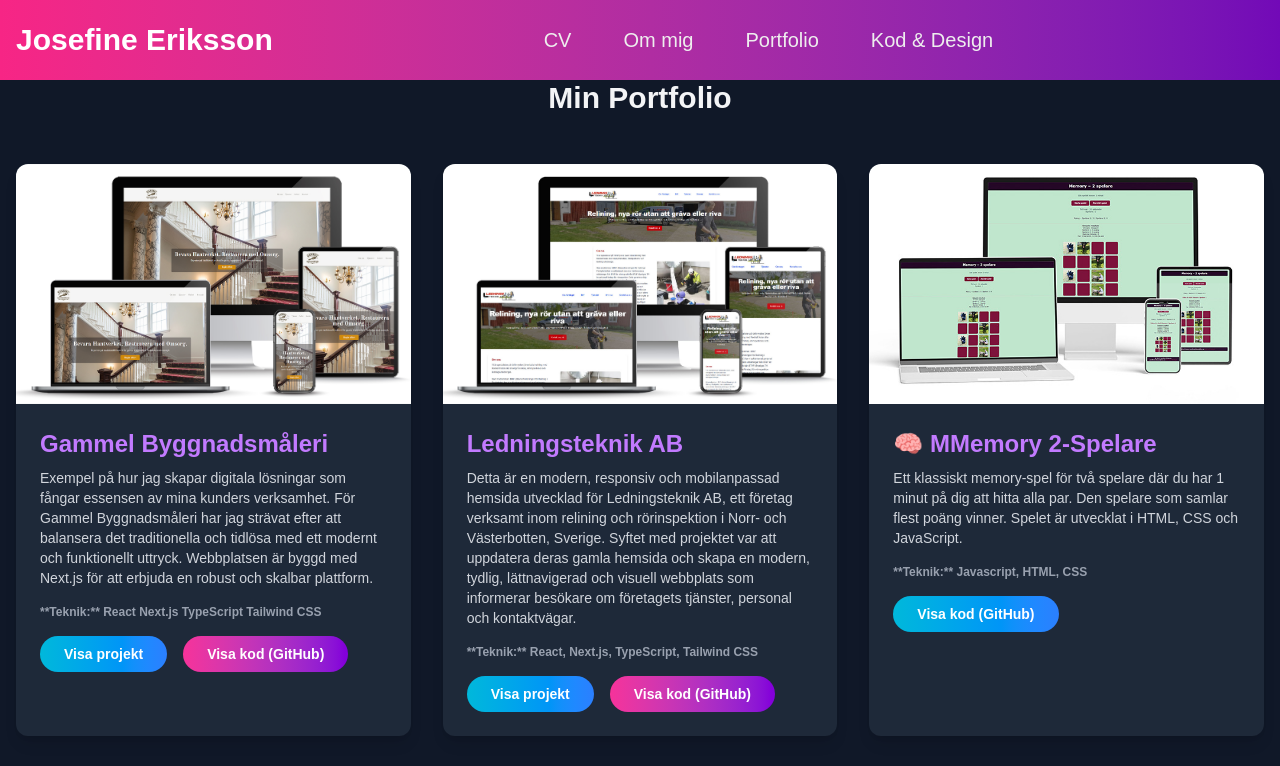
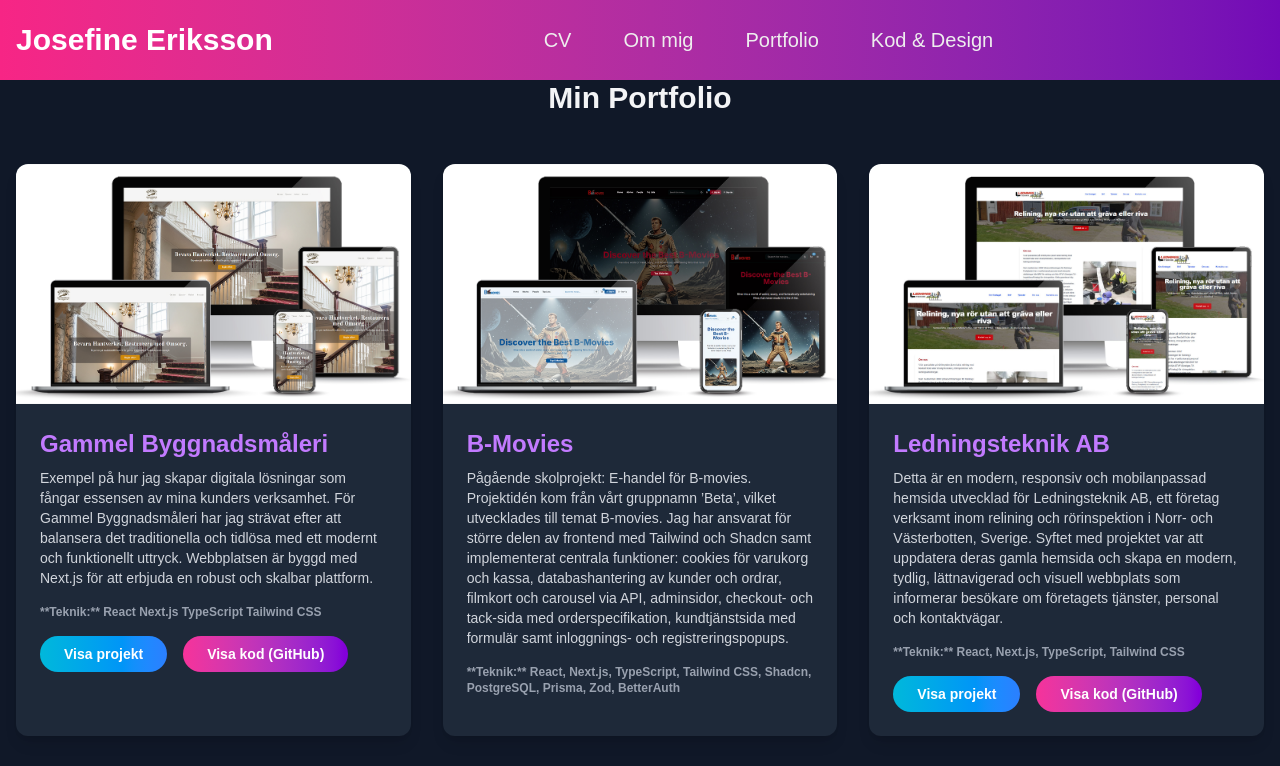
Before and after one commit to knixan/josefinecvportfolio, a Next.js app: page /portfolio in a window 1280 px wide. Shown: the top 766 px of the page. Built offline with nearby package versions, Linux system fonts and the light colour scheme.

Commit message:
b-movies

```diff
--- a/src/app/portfolio/page.tsx
+++ b/src/app/portfolio/page.tsx
@@ -55,6 +55,57 @@
               </div>
             </div>
           </div>
+
+          {/* B-Movies */}
+          <div className="bg-gray-800 rounded-xl shadow-lg overflow-hidden transform transition-transform duration-300 hover:scale-105 hover:shadow-2xl">
+            <div className="relative h-60 overflow-hidden">
+              <Image
+                src="/Image/mockup-bmovies.jpg"
+                alt="B-movies"
+                fill
+                style={{ objectFit: "cover" }}
+                className="transition-transform duration-300 hover:scale-110"
+              />
+            </div>
+            <div className="p-6">
+              <h3 className="text-2xl font-semibold text-purple-400 mb-2">
+                B-Movies
+              </h3>
+              <p className="text-gray-300 text-sm mb-4">
+                Pågående skolprojekt: E-handel för B-movies. Projektidén kom
+                från vårt gruppnamn ’Beta’, vilket utvecklades till temat
+                B-movies. Jag har ansvarat för större delen av frontend med
+                Tailwind och Shadcn samt implementerat centrala funktioner:
+                cookies för varukorg och kassa, databashantering av kunder och
+                ordrar, filmkort och carousel via API, adminsidor, checkout- och
+                tack-sida med orderspecifikation, kundtjänstsida med formulär
+                samt inloggnings- och registreringspopups.
+              </p>
+              <p className="text-gray-400 font-semibold text-xs mb-4">
+                **Teknik:** React, Next.js, TypeScript, Tailwind CSS, Shadcn,
+                PostgreSQL, Prisma, Zod, BetterAuth
+              </p>
+              <div className="flex flex-col md:flex-row gap-4">
+                {/* <Link
+                  href="https://ledningsteknik.vercel.app/"
+                  className="inline-block bg-gradient-to-r from-cyan-500 to-blue-500 text-white font-bold py-2 px-6 rounded-full text-sm hover:from-blue-500 hover:to-cyan-500 transition-all duration-300 mb-2 md:mb-0"
+                  target="_blank"
+                  rel="noopener noreferrer"
+                >
+                  Visa projekt
+                </Link>
+                <Link
+                  href="https://github.com/knixan/ledningsteknik"
+                  className="inline-block bg-gradient-to-r from-pink-500 to-purple-700 text-white font-bold py-2 px-6 rounded-full text-sm hover:from-purple-700 hover:to-pink-500 transition-all duration-300"
+                  target="_blank"
+                  rel="noopener noreferrer"
+                >
+                  Visa kod (GitHub)
+                </Link> */}
+              </div>
+            </div>
+          </div>
+
           {/* Projekt 1: Ledningsteknik */}
           <div className="bg-gray-800 rounded-xl shadow-lg overflow-hidden transform transition-transform duration-300 hover:scale-105 hover:shadow-2xl">
             <div className="relative h-60 overflow-hidden">
```
Also changed, not shown: public/Image/mockup-bmovies.jpg (added).
